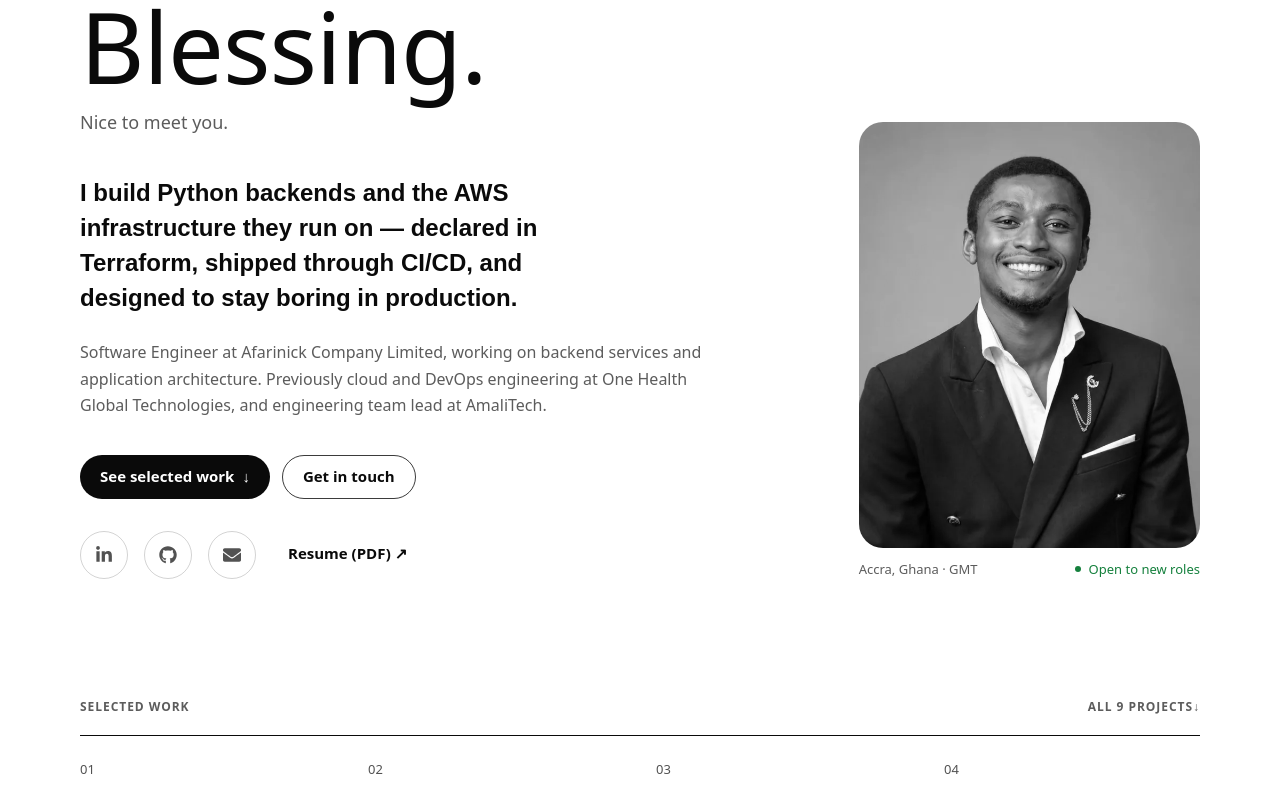
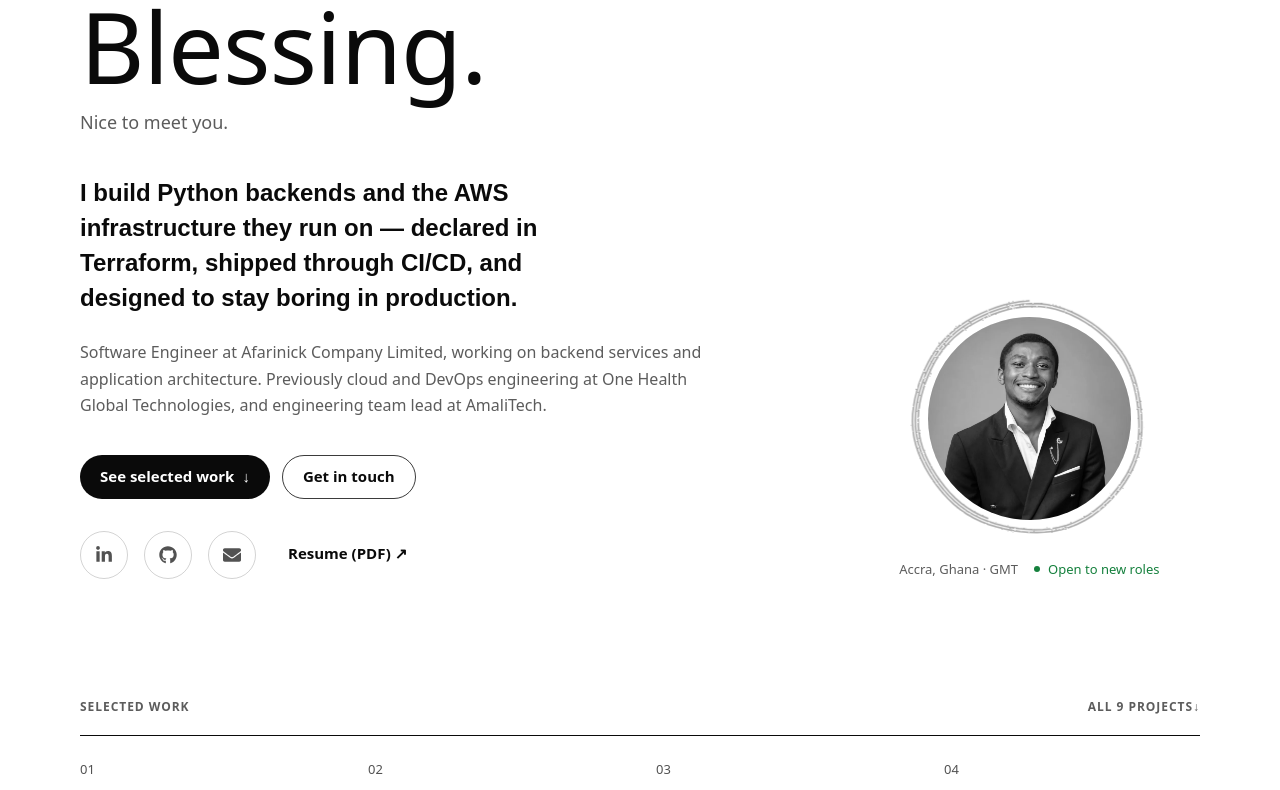
Before and after one commit to GeekKwame/Portfolio, a React (Vite) app: page / in a window 1280 px wide. Shown: the part 420-1210 px from the top of the page. Built offline with nearby package versions, Linux system fonts and the light colour scheme; a web font is replaced by a local one.

Commit message:
feat: add animated scribble frame and update profile image component
Introduce a new animated scribble frame effect in CSS and replace the static profile image with a ScribblePortrait component for improved visual appeal on the Home page.

```diff
--- a/src/components/Home.jsx
+++ b/src/components/Home.jsx
@@ -4,6 +4,7 @@ import { PERSONAL_INFO, RESUME } from '../config/constants';
 import { FEATURED_PROJECTS, PROJECTS, projectAnchor } from '../data/projects';
 import { trackResumeDownload } from '../utils/analytics';
 import SocialIcons from './SocialIcons';
+import ScribblePortrait from './ScribblePortrait';
 
 function Availability() {
   return (
@@ -26,7 +27,7 @@ const Home = memo(function Home() {
                 alt=""
                 width="48"
                 height="48"
-                className="lg:hidden h-12 w-12 object-cover border border-rule-strong"
+                className="lg:hidden h-12 w-12 rounded-full object-cover border border-rule-strong"
                 style={{ objectPosition: 'center 22%' }}
               />
               <p className="text-[0.9375rem] leading-snug text-ink-muted">
@@ -67,18 +68,9 @@ const Home = memo(function Home() {
             </div>
           </div>
 
-          <figure className="hidden lg:block lg:col-span-4 m-0">
-            <div className="overflow-hidden rounded-3xl">
-              <img
-                src={profilePic}
-                alt={`Portrait of ${PERSONAL_INFO.name}`}
-                width="800"
-                height="800"
-                className="grayscale-hover block w-full aspect-[4/5] object-cover bg-paper-sunk"
-                style={{ objectPosition: 'center 22%' }}
-              />
-            </div>
-            <figcaption className="mt-3 flex items-center justify-between gap-4 font-mono text-meta text-ink-muted">
+          <figure className="mx-auto mt-14 max-w-[20rem] lg:mt-0 lg:max-w-none lg:col-span-4">
+            <ScribblePortrait src={profilePic} alt={`Portrait of ${PERSONAL_INFO.name}`} />
+            <figcaption className="mt-3 hidden lg:flex items-center justify-between gap-4 font-mono text-meta text-ink-muted">
               <span>{PERSONAL_INFO.location} · {PERSONAL_INFO.timezone}</span>
               <Availability />
             </figcaption>
--- /dev/null
+++ b/src/components/ScribblePortrait.jsx
@@ -0,0 +1,89 @@
+import { memo } from 'react';
+
+const SIZE = 400;
+const FRAMES = 3;
+
+function seeded(seed) {
+  let s = seed;
+  return () => {
+    s = (s + 0x6d2b79f5) | 0;
+    let t = Math.imul(s ^ (s >>> 15), 1 | s);
+    t = (t + Math.imul(t ^ (t >>> 7), 61 | t)) ^ t;
+    return ((t ^ (t >>> 14)) >>> 0) / 4294967296;
+  };
+}
+
+/** A pencil loop that circles ~2.3 times with a drifting, wobbly radius. */
+function scribblePath(seed) {
+  const rand = seeded(seed);
+  const turns = 2.2 + rand() * 0.3;
+  const start = rand() * Math.PI * 2;
+  const phases = [rand() * 6.28, rand() * 6.28, rand() * 6.28];
+  const steps = 220;
+  const c = SIZE / 2;
+  const base = SIZE * 0.44;
+
+  let d = '';
+  for (let i = 0; i <= steps; i += 1) {
+    const t = i / steps;
+    const a = start + t * turns * Math.PI * 2;
+    const wobble =
+      0.018 * Math.sin(a * 2 + phases[0]) +
+      0.01 * Math.sin(a * 3 + phases[1]) +
+      0.005 * Math.sin(a * 7 + phases[2]);
+    const r = base * (1 + wobble + 0.06 * (t - 0.5));
+    const x = c + r * Math.cos(a);
+    const y = c + r * 0.97 * Math.sin(a);
+    d += `${i ? 'L' : 'M'}${x.toFixed(1)} ${y.toFixed(1)}`;
+  }
+  return d;
+}
+
+const PATHS = Array.from({ length: FRAMES }, (_, i) => scribblePath(7 + i * 31));
+
+/** Circular portrait inside a hand-drawn ring that "boils" between frames like pencil animation. */
+const ScribblePortrait = memo(function ScribblePortrait({ src, alt, className = '' }) {
+  return (
+    <div className={`relative aspect-square ${className}`}>
+      <div className="absolute inset-[11%] overflow-hidden rounded-full bg-paper-sunk">
+        <img
+          src={src}
+          alt={alt}
+          width="800"
+          height="800"
+          className="grayscale-hover h-full w-full object-cover"
+          style={{ objectPosition: 'center 22%' }}
+        />
+      </div>
+
+      <svg
+        aria-hidden="true"
+        viewBox={`0 0 ${SIZE} ${SIZE}`}
+        className="pointer-events-none absolute inset-0 h-full w-full text-ink-muted"
+      >
+        <defs>
+          <filter id="pencil" x="-5%" y="-5%" width="110%" height="110%">
+            <feTurbulence type="fractalNoise" baseFrequency="1.2" numOctaves="2" seed="3" result="grain" />
+            <feDisplacementMap in="SourceGraphic" in2="grain" scale="3.5" />
+          </filter>
+        </defs>
+        {PATHS.map((d, i) => (
+          <path
+            key={d}
+            d={d}
+            fill="none"
+            stroke="currentColor"
+            strokeWidth="2.4"
+            strokeLinecap="round"
+            strokeOpacity="0.55"
+            filter="url(#pencil)"
+            className="scribble-frame"
+            style={{ animationDelay: `${i * 130}ms`, opacity: i === 0 ? 1 : 0 }}
+          />
+        ))}
+      </svg>
+    </div>
+  );
+});
+
+export default ScribblePortrait;
--- a/src/index.css
+++ b/src/index.css
@@ -193,6 +193,16 @@
     transform: rotate(3deg) scale(1.03);
   }
 
+  /* Cycles one of three ring frames into view every 130ms */
+  .scribble-frame {
+    animation: scribble-boil 390ms steps(1, end) infinite;
+  }
+
+  @keyframes scribble-boil {
+    0% { opacity: 1; }
+    33.333%, 100% { opacity: 0; }
+  }
+
   [data-reveal] {
     opacity: 0;
     transform: translateY(2rem);
```
